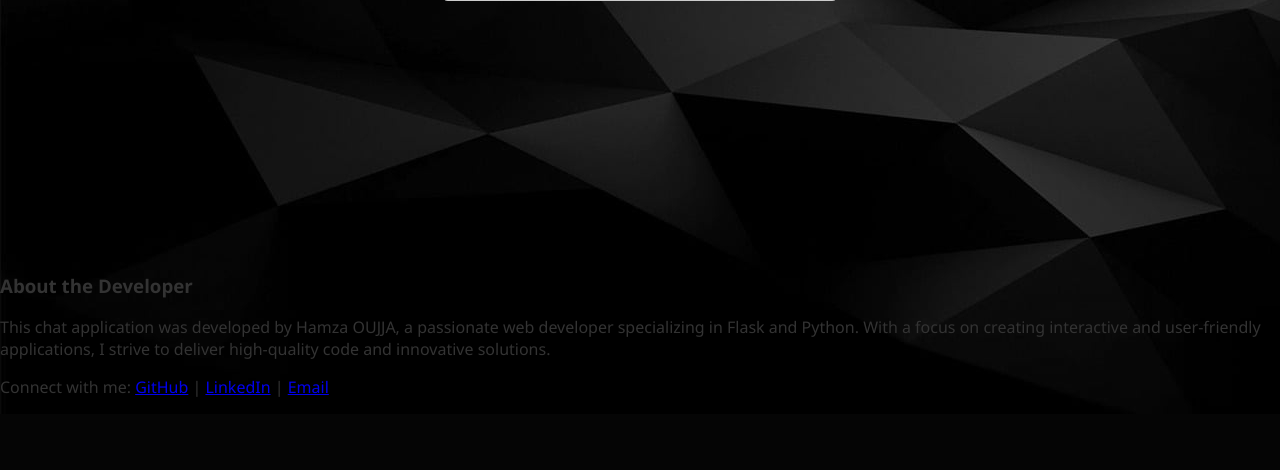
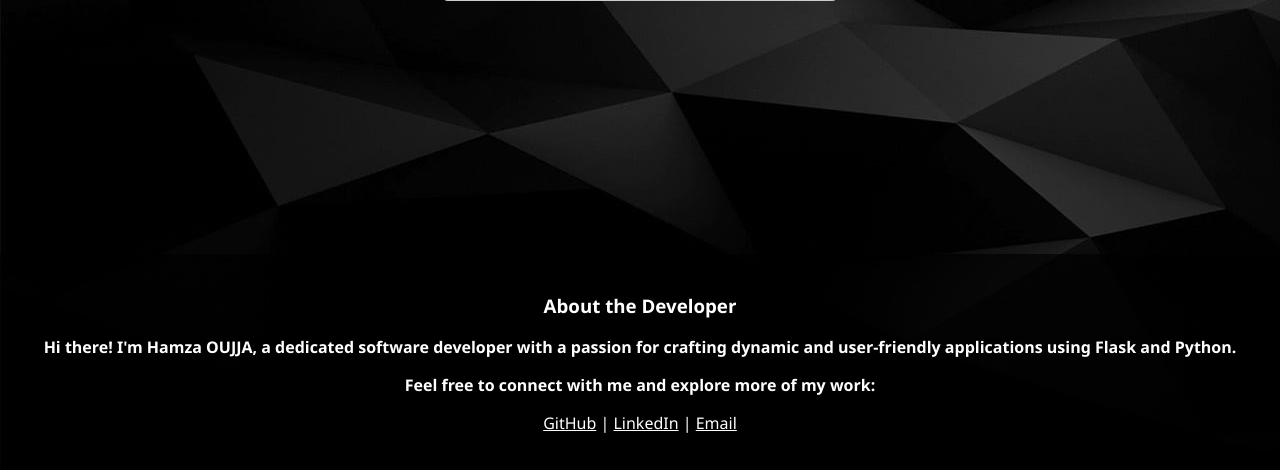
Before and after one commit to HamzaOUJJA/Chat-Room, a Flask app: page / in a window 1280 px wide. Shown: the part 546-1016 px from the top of the page. Before the commit the page ends 943 px from the top, so only its background shows below. Run offline with Flask 3, Linux system fonts and the light colour scheme; some libraries are stand-ins or nearby versions.

Commit message:
Chat-Room_V11

```diff
--- a/templates/index.html
+++ b/templates/index.html
@@ -29,14 +29,15 @@
     </div>
 
 
-    <footer>
+    <footer style="background-color: rgba(0, 0, 0, 0.7); padding: 20px; text-align: center; color: white;">
         <div class="developer-info">
             <h3>About the Developer</h3>
-            <p>This chat application was developed by Hamza OUJJA, a passionate web developer specializing in Flask and Python. With a focus on creating interactive and user-friendly applications, I strive to deliver high-quality code and innovative solutions.</p>
-            <p>Connect with me:
-                <a href="https://github.com/HamzaOUJJA?tab=repositories" target="_blank">GitHub</a> |
-                <a href="https://www.linkedin.com/in/oujja-hamza-8068691b4/" target="_blank">LinkedIn</a> |
-                <a href="hamzaoujja08@gmail.com">Email</a>
+            <p><strong>Hi there! I'm Hamza OUJJA, a dedicated software developer with a passion for crafting dynamic and user-friendly applications using Flask and Python.</strong></p>
+            <p><strong>Feel free to connect with me and explore more of my work:</strong></p>
+            <p>
+                <a href="https://github.com/HamzaOUJJA?tab=repositories" target="_blank" style="color: white;">GitHub</a> |
+                <a href="https://www.linkedin.com/in/oujja-hamza-8068691b4/" target="_blank" style="color: white;">LinkedIn</a> |
+                <a href="mailto:hamzaoujja08@gmail.com" style="color: white;">Email</a>
             </p>
         </div>
     </footer>
```
Also changed, not shown: 2 other files.
